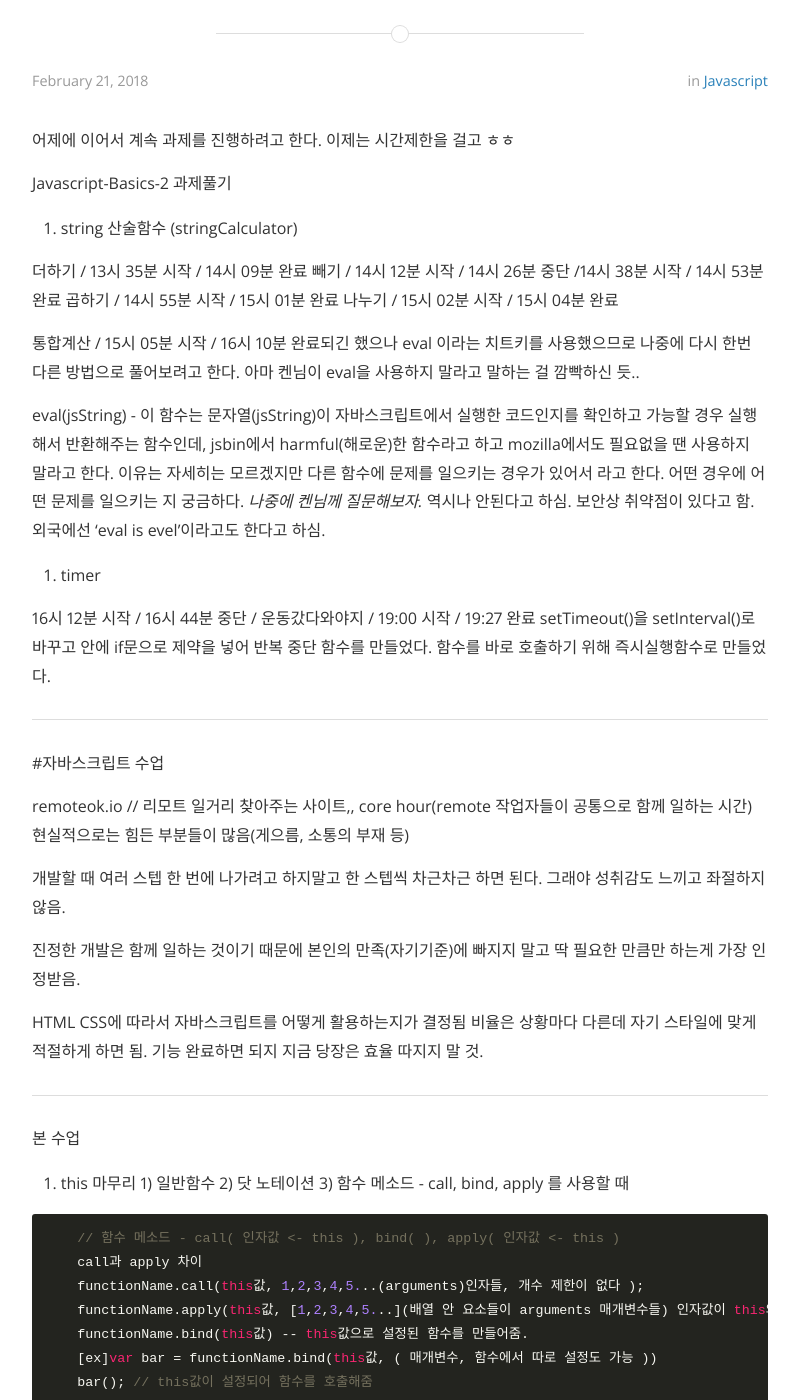
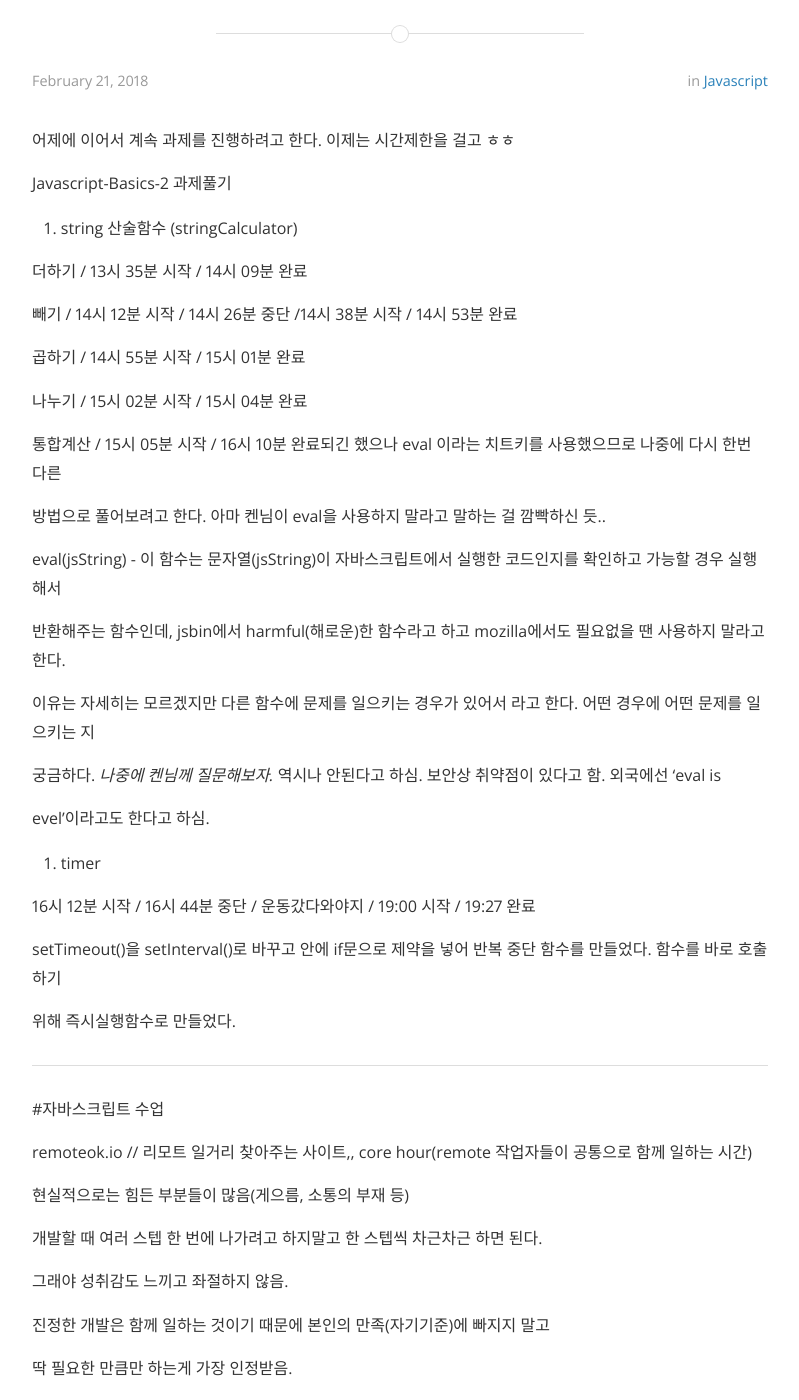
Before and after one commit to redant23/redant23.github.io, a Jekyll site: the page built from _posts/2018-02-21-자바스크립트 일기.markdown, in a window 1280 px wide and 1400 px high, scrolled down 214 px. Shown: the whole window, without its empty margins (240-1039 px from the left). Built offline with Jekyll 4.4.1, drawn with Linux system fonts in a browser that asks for light colours; nearby versions of some CDN libraries; some of the changed text lies outside the part shown.

Commit message:
edited post 180221, upload ToDo 180222

````diff
--- a/_posts/2018-02-21-자바스크립트 일기.markdown
+++ b/_posts/2018-02-21-자바스크립트 일기.markdown
@@ -14,34 +14,56 @@ Javascript-Basics-2 과제풀기
 4. string 산술함수 (stringCalculator)
 
 더하기 / 13시 35분 시작  / 14시 09분 완료
+
 빼기 / 14시 12분 시작 / 14시 26분 중단 /14시 38분 시작 / 14시 53분 완료
+
 곱하기 / 14시 55분 시작 / 15시 01분 완료
+
 나누기 / 15시 02분 시작 / 15시 04분 완료
 
-통합계산 / 15시 05분 시작 / 16시 10분 완료되긴 했으나 eval 이라는 치트키를 사용했으므로 나중에 다시 한번 다른 방법으로 풀어보려고 한다. 아마 켄님이 eval을 사용하지 말라고 말하는 걸 깜빡하신 듯..
+통합계산 / 15시 05분 시작 / 16시 10분 완료되긴 했으나 eval 이라는 치트키를 사용했으므로 나중에 다시 한번 다른
 
-eval(jsString) - 이 함수는 문자열(jsString)이 자바스크립트에서 실행한 코드인지를 확인하고 가능할 경우 실행해서 반환해주는 함수인데, jsbin에서 harmful(해로운)한 함수라고 하고 mozilla에서도 필요없을 땐 사용하지 말라고 한다. 이유는 자세히는 모르겠지만 다른 함수에 문제를 일으키는 경우가 있어서 라고 한다. 어떤 경우에 어떤 문제를 일으키는 지 궁금하다. *나중에 켄님께 질문해보자.* 역시나 안된다고 하심. 보안상 취약점이 있다고 함. 외국에선 'eval is evel'이라고도 한다고 하심.
+방법으로 풀어보려고 한다. 아마 켄님이 eval을 사용하지 말라고 말하는 걸 깜빡하신 듯..
+
+eval(jsString) - 이 함수는 문자열(jsString)이 자바스크립트에서 실행한 코드인지를 확인하고 가능할 경우 실행해서
+
+반환해주는 함수인데, jsbin에서 harmful(해로운)한 함수라고 하고 mozilla에서도 필요없을 땐 사용하지 말라고 한다.
+
+이유는 자세히는 모르겠지만 다른 함수에 문제를 일으키는 경우가 있어서 라고 한다. 어떤 경우에 어떤 문제를 일으키는 지
+
+궁금하다. *나중에 켄님께 질문해보자.* 역시나 안된다고 하심. 보안상 취약점이 있다고 함. 외국에선 'eval is
+
+evel'이라고도 한다고 하심.
 
 5. timer
 
 16시 12분 시작 / 16시 44분 중단 / 운동갔다와야지 / 19:00 시작 / 19:27 완료
-setTimeout()을 setInterval()로 바꾸고 안에 if문으로 제약을 넣어 반복 중단 함수를 만들었다. 함수를 바로 호출하기 위해 즉시실행함수로 만들었다.
+
+setTimeout()을 setInterval()로 바꾸고 안에 if문으로 제약을 넣어 반복 중단 함수를 만들었다. 함수를 바로 호출하기
+
+위해 즉시실행함수로 만들었다.
 
 
 ---
 
 #자바스크립트 수업
 
-remoteok.io // 리모트 일거리 찾아주는 사이트,, core hour(remote 작업자들이 공통으로 함께 일하는 시간) 현실적으로는 힘든 부분들이 많음(게으름, 소통의 부재 등)
+remoteok.io // 리모트 일거리 찾아주는 사이트,, core hour(remote 작업자들이 공통으로 함께 일하는 시간)
+
+현실적으로는 힘든 부분들이 많음(게으름, 소통의 부재 등)
 
 개발할 때 여러 스텝 한 번에 나가려고 하지말고 한 스텝씩 차근차근 하면 된다.
+
 그래야 성취감도 느끼고 좌절하지 않음.
 
 진정한 개발은 함께 일하는 것이기 때문에 본인의 만족(자기기준)에 빠지지 말고
+
 딱 필요한 만큼만 하는게 가장 인정받음.
 
 HTML CSS에 따라서 자바스크립트를 어떻게 활용하는지가 결정됨
+
 비율은 상황마다 다른데 자기 스타일에 맞게 적절하게 하면 됨.
+
 기능 완료하면 되지 지금 당장은 효율 따지지 말 것.
 
 ---
@@ -49,8 +71,11 @@ HTML CSS에 따라서 자바스크립트를 어떻게 활용하는지가 결정
 본 수업
 
 1. this 마무리
+
   1) 일반함수
+
   2) 닷 노테이션
+
   3) 함수 메소드 - call, bind, apply 를 사용할 때
 
 ```javascript
````
Also changed, not shown: other parts of _posts/2018-02-21-자바스크립트 일기.markdown (+37 -1 lines), _posts/2018-02-22-자바스크립트 일기.markdown (added, +23 -0 lines).
